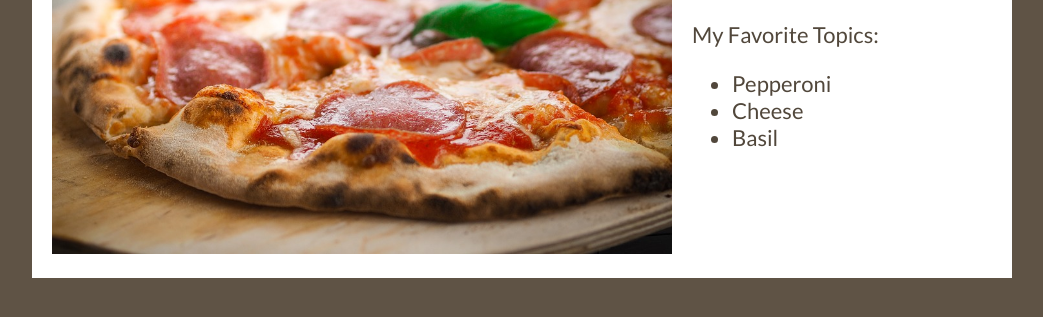
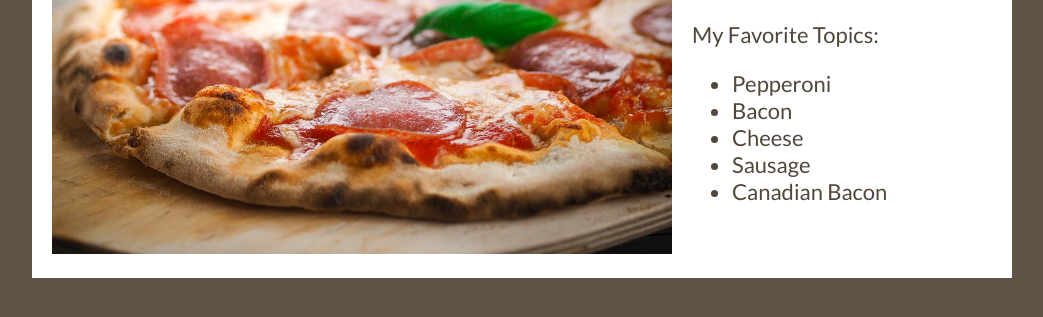
Before and after one commit to robt79/Pizza, a plain HTML site: page index.html in a window 1280 px wide. Shown: the part 199-516 px from the top of the page, without its empty margins (118-1161 px from the left). Drawn offline with Linux system fonts and the light colour scheme; a web font is replaced by a local one.

Commit message:
Toppings
Added more toppings.

```diff
--- a/index.html
+++ b/index.html
@@ -21,8 +21,10 @@
     <p>My Favorite Topics: </p>
     <ul>
       <li>Pepperoni</li>
+      <li>Bacon</li>
       <li>Cheese</li>
-      <li>Basil</li>
+      <li>Sausage</<li>
+      <li>Canadian Bacon</li>
     </ul>
   </div>
 </div>
```
